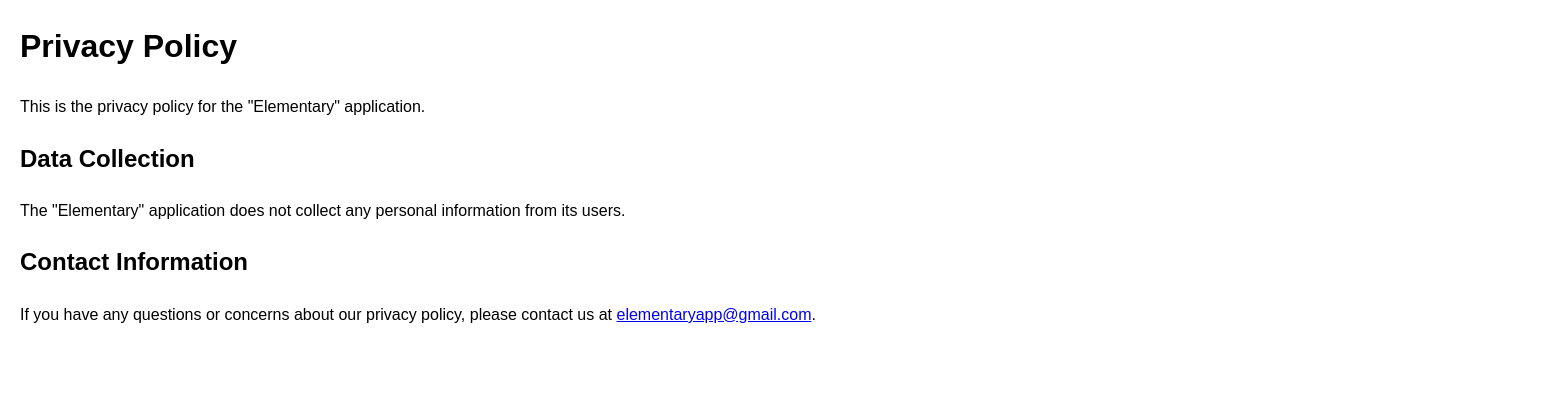
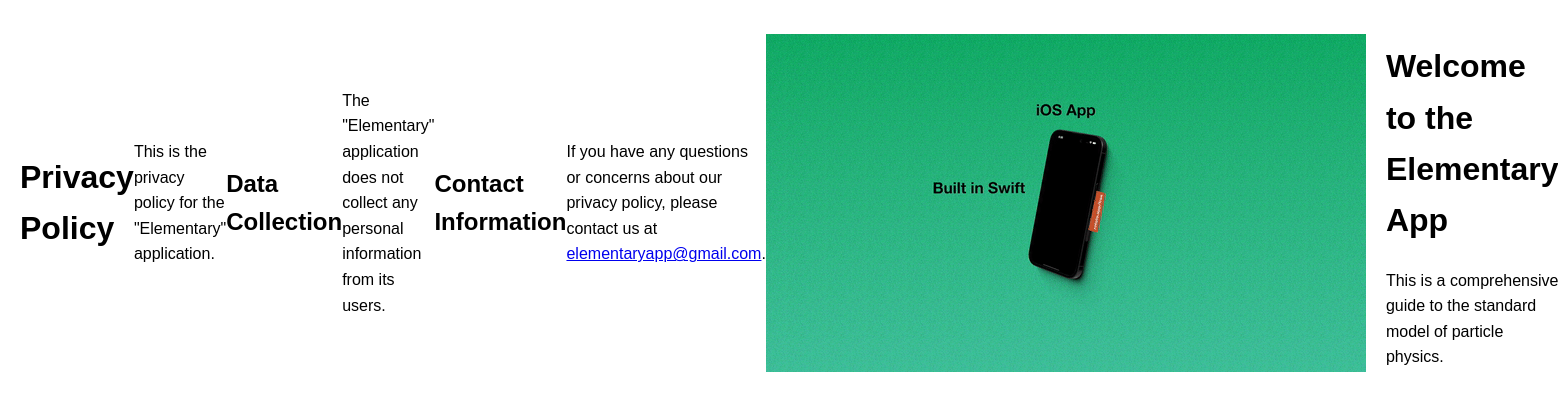
Before and after one commit to JOTELLECHEA/Elementary, a plain HTML site: page index.html in a window 1280 px wide. Shown: the whole page, 1558 px wide, since content can reach past the window. Drawn offline with Linux system fonts and the light colour scheme.

Commit message:
added gif

```diff
--- a/index.html
+++ b/index.html
@@ -3,17 +3,29 @@
 <head>
     <meta charset="UTF-8">
     <meta name="viewport" content="width=device-width, initial-scale=1.0">
-    <title>Elementary</title>
+    <title>Elementary App</title>
     <link rel="shortcut icon" href="icon.png">
     <style>
         body {
             font-family: Arial, sans-serif;
             line-height: 1.6;
             margin: 20px;
+            display: flex;
+            align-items: center;
+        }
+
+        img {
+            width: 50%; /* Adjust the width as needed */
+            margin-right: 20px; /* Add some margin to separate the image from other content */
+        }
+
+        .content {
+            flex-grow: 1;
         }
     </style>
 </head>
 <body>
+
     <h1>Privacy Policy</h1>
 
     <p>This is the privacy policy for the "Elementary" application.</p>
@@ -23,5 +35,12 @@
 
     <h2>Contact Information</h2>
     <p>If you have any questions or concerns about our privacy policy, please contact us at <a href="mailto:elementaryapp@gmail.com">elementaryapp@gmail.com</a>.</p>
+    <img src="https://github.com/JOTELLECHEA/Elementary/blob/site/elementary.gif" alt="Elementary GIF">
+
+    <div class="content">
+        <h1>Welcome to the Elementary App</h1>
+        <p>This is a comprehensive guide to the standard model of particle physics.</p>
+        <!-- Add more content as needed -->
+    </div>
 </body>
 </html>
```
